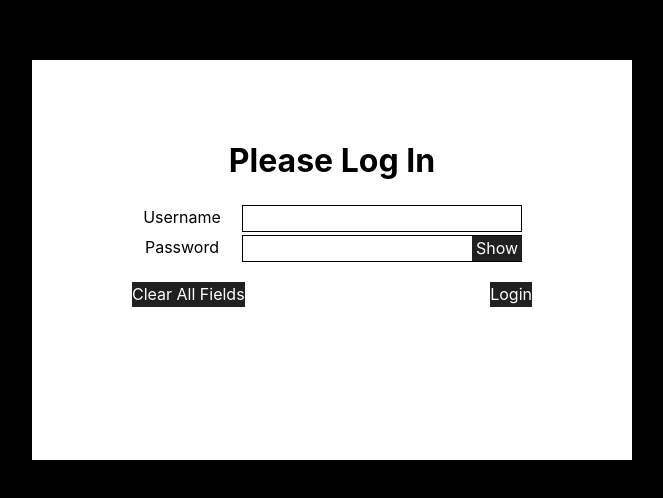
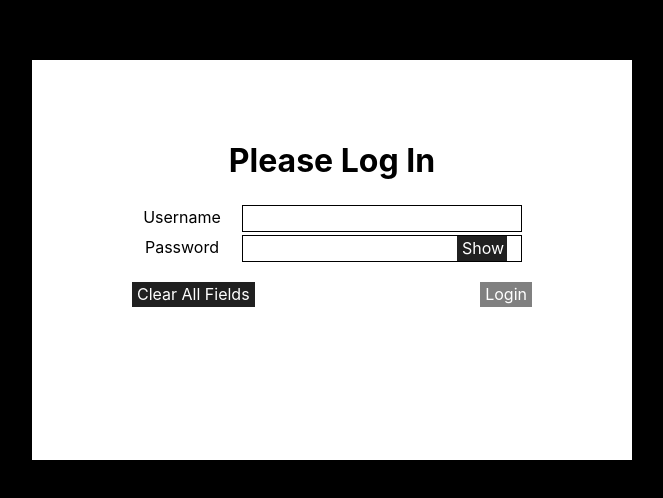
Before and after one commit to aikimcr/bombay_client, a React (Create React App) app: page / in a window 1280 px wide. Shown: the part 140-638 px from the top of the page, without its empty margins (308-971 px from the left). Built offline with nearby package versions, Linux system fonts and the light colour scheme.

Commit message:
Checkpoint on login before doing general app layout.

```diff
--- a/src/Login/Login.js
+++ b/src/Login/Login.js
@@ -5,7 +5,18 @@ import './Login.scss';
 function Login(props) {
     const [timerHandle, setTimerHandle] = useState(null);
     const [credentials, setCredentials] = useState({ username: '', password: '' });
-    const [showPassword, setShowPassword] = useState(false);
+
+    useEffect(() => {
+        const loginButton = document.querySelector('.btn.login');
+
+        if (loginButton) {
+            if (credentials.password.length > 0 && credentials.username.length > 0) {
+                loginButton.classList.remove('disabled');
+            } else {
+                loginButton.classList.add('disabled');
+            }
+        }
+    }, [credentials]);
 
     function handleChange(event) {
         const target = event.currentTarget;
@@ -23,6 +34,7 @@ function Login(props) {
             }
 
             setCredentials(newCredentials);
+
             clearTimeout(timerHandle);
             setTimerHandle(null);
         }, 250));
@@ -66,7 +78,7 @@ function Login(props) {
     return (
         <div className="login-container">
             <div className="login-form">
-                <h1>Please Log In</h1>
+                <h1 className="login-header">Please Log In</h1>
                 <div className="info">
                     <div>
                         <div className="label">Username</div>
@@ -82,7 +94,7 @@ function Login(props) {
                 </div>
                 <div className="controls">
                     <div className="clear btn" onClick={clearAllFields}>Clear All Fields</div>
-                    <div className="login btn" onClick={login}>Login</div>
+                    <div className="login btn disabled" onClick={login}>Login</div>
                 </div>
             </div>
         </div>
--- a/src/Login/Login.scss
+++ b/src/Login/Login.scss
@@ -5,10 +5,27 @@ input {
 }
 
 .btn {
+    text-align: center;
+    padding: 0 5px;
     background-color: rgb(32, 32, 32);
     color: white;
     height: 25px;
     line-height: 25px;
+    cursor: pointer;
+
+    &:hover {
+        background-color: rgb(80, 75, 227);
+    }
+
+    &.disabled {
+        background-color: rgb(128, 128, 128);
+        pointer-events: none;
+        cursor: auto;
+    }
+}
+
+.login-header {
+    text-align: center;
 }
 
 .login-container {
@@ -48,7 +65,7 @@ input {
         width: 50px;
         position: absolute;
         top: 4px;
-        right: 10px;
+        right: 25px;
     }
 }
 
@@ -56,8 +73,8 @@ input {
     width: 600px;
     height: 400px;
     position: relative;
-    top: calc(50vh - 200px);
-    left: calc(50vw - 300px);
+    top: calc(50% - 200px);
+    left: calc(50% - 300px);
     background: white;
     padding-top: 60px;
 
```
